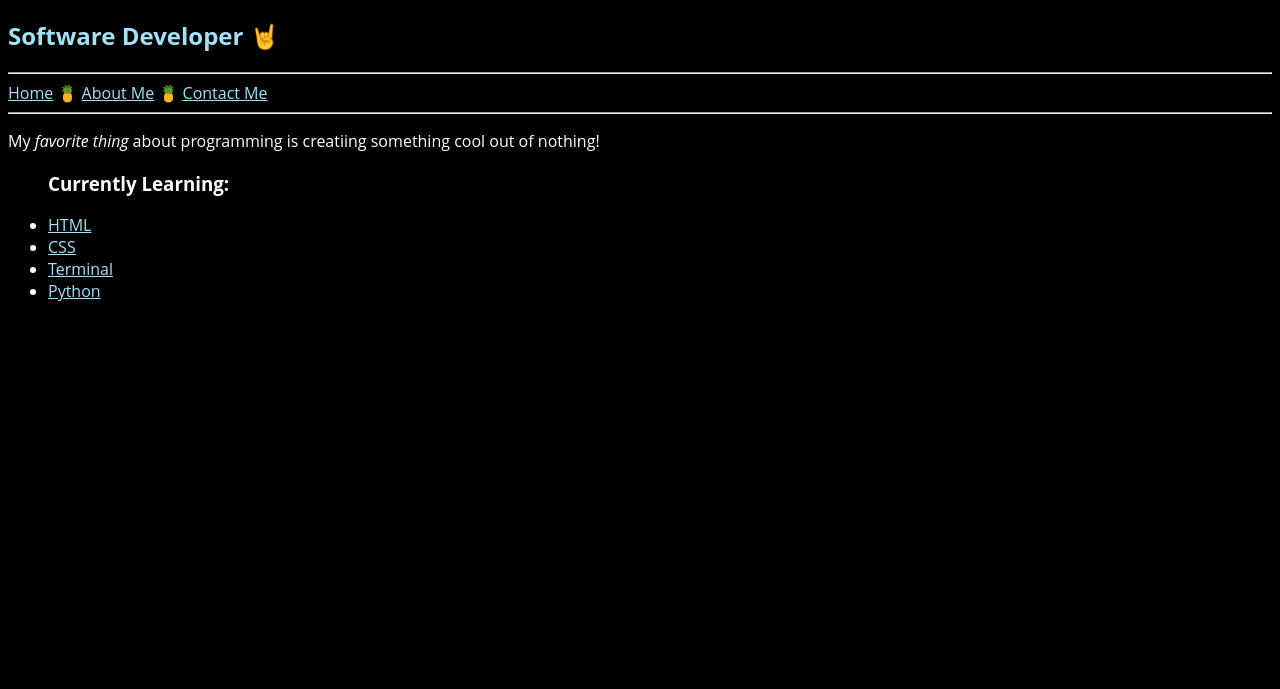
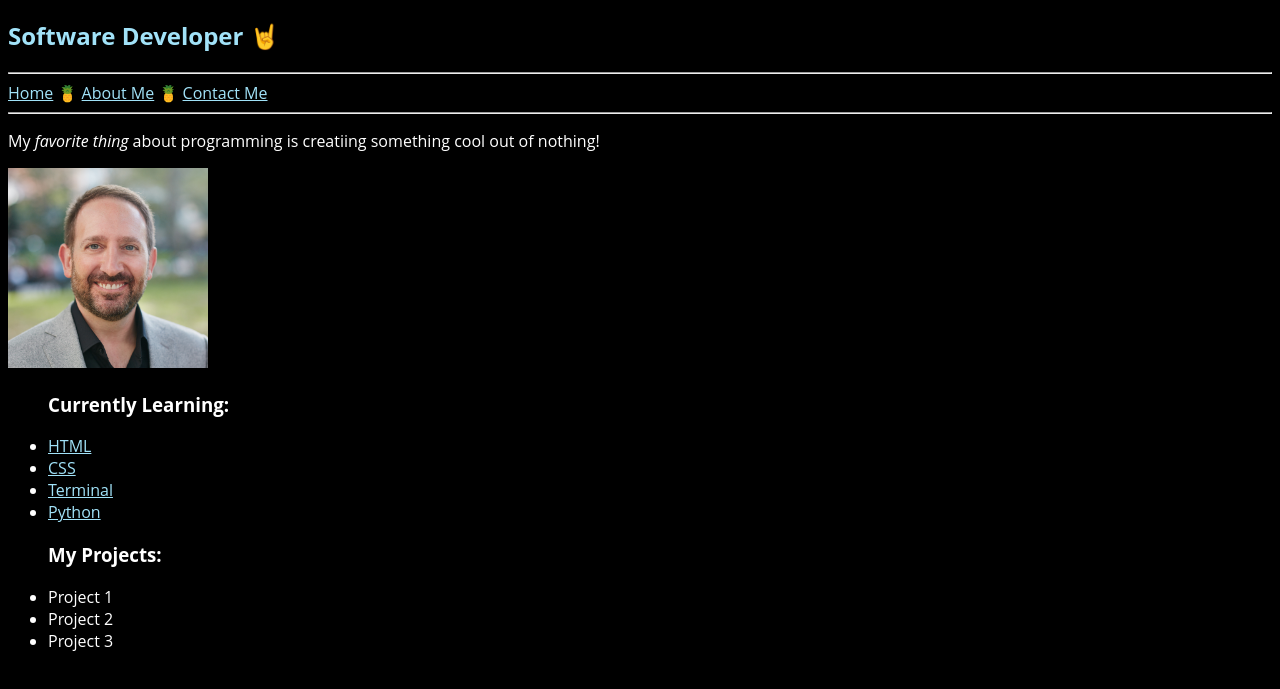
Before and after one commit to 8cott/nyu-portfolio, a plain HTML site: page index.html in a window 1280 px wide. Shown: the part 67-756 px from the top of the page. Drawn offline with Linux system fonts and the light colour scheme.

Commit message:
Latest Release

```diff
--- a/index.html
+++ b/index.html
@@ -13,8 +13,9 @@
       <a href="./index.html">Home</a> 🍍 <a href="./about-me.html">About Me</a> 🍍 <a href="./contact-me.html">Contact Me</h3></a>
       <hr>
       <p>
-        My <i>favorite thing</i> about programming is creatiing something cool out of nothing!
+        My <i>favorite thing</i> about programming is creatiing something cool out of nothing!<br>
       </p>
+        <img src="Images/Headshot-1.jpg" alt="Scott Rubin" width="200" height="200">
       <h3><ul>Currently Learning:</ul></h3>
       <ul>
         <li><a href="https://en.wikipedia.org/wiki/HTML" target="_blank">HTML</a></li>
@@ -22,6 +23,12 @@
         <li><a href="https://en.wikipedia.org/wiki/Terminal_(macOS)" target="_blank">Terminal</a></li>
         <li><a href="https://en.wikipedia.org/wiki/Python_(programming_language)" target="_blank">Python</a></li>
       </ul>
+      <h3><ul>My Projects:</ul></h3>
+      <ul>
+        <li>Project 1</li>
+        <li>Project 2</li>
+        <li>Project 3</li>
+      </ul>
       </div>
   </body>
 </html>
```
Also changed, not shown: about-me.html (+1 -1 lines), contact-me.html (+2 -2 lines), Images/Headshot-1.jpg (added), Images/Headshot-2.jpg (added), 1 other file.
